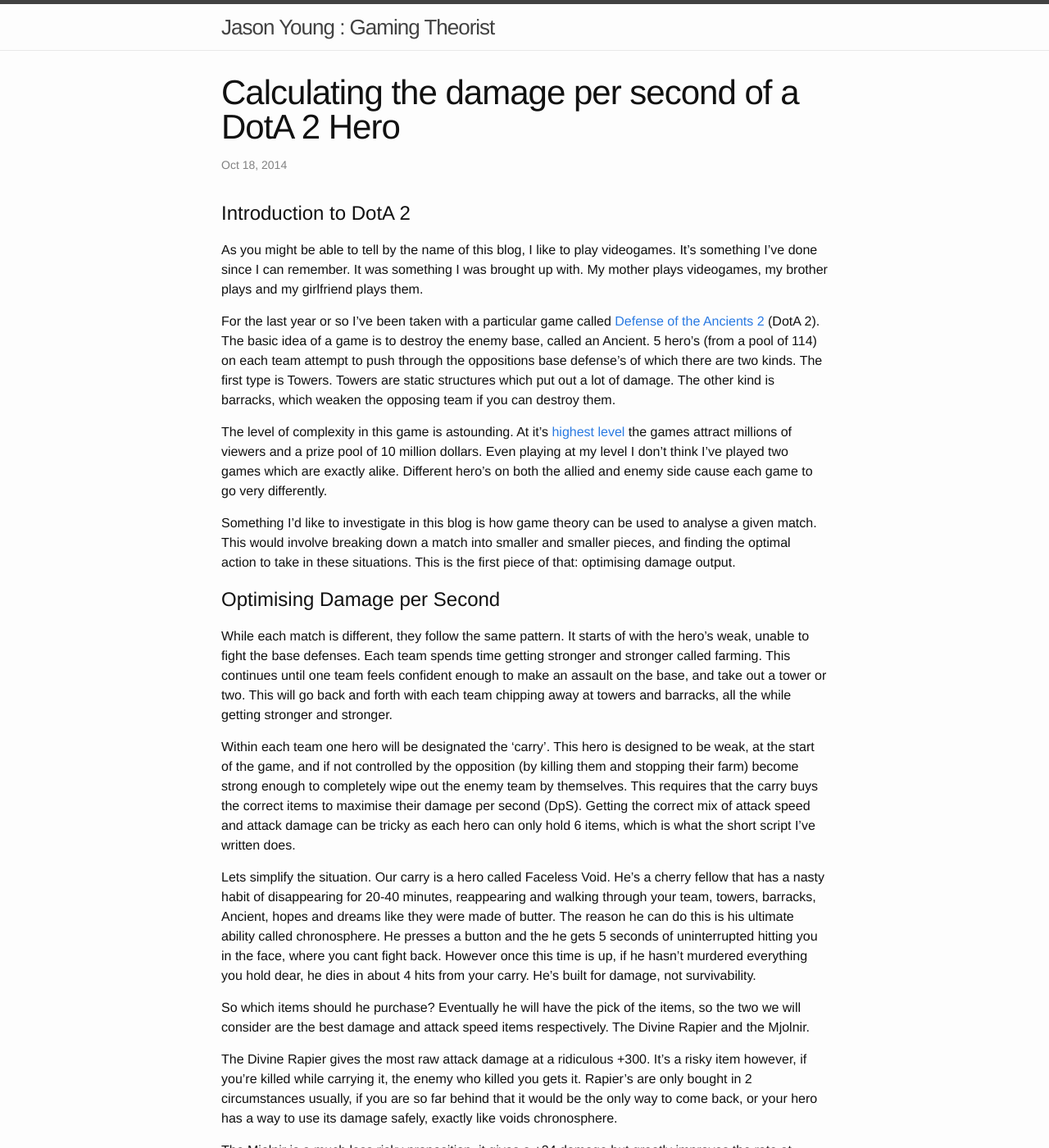
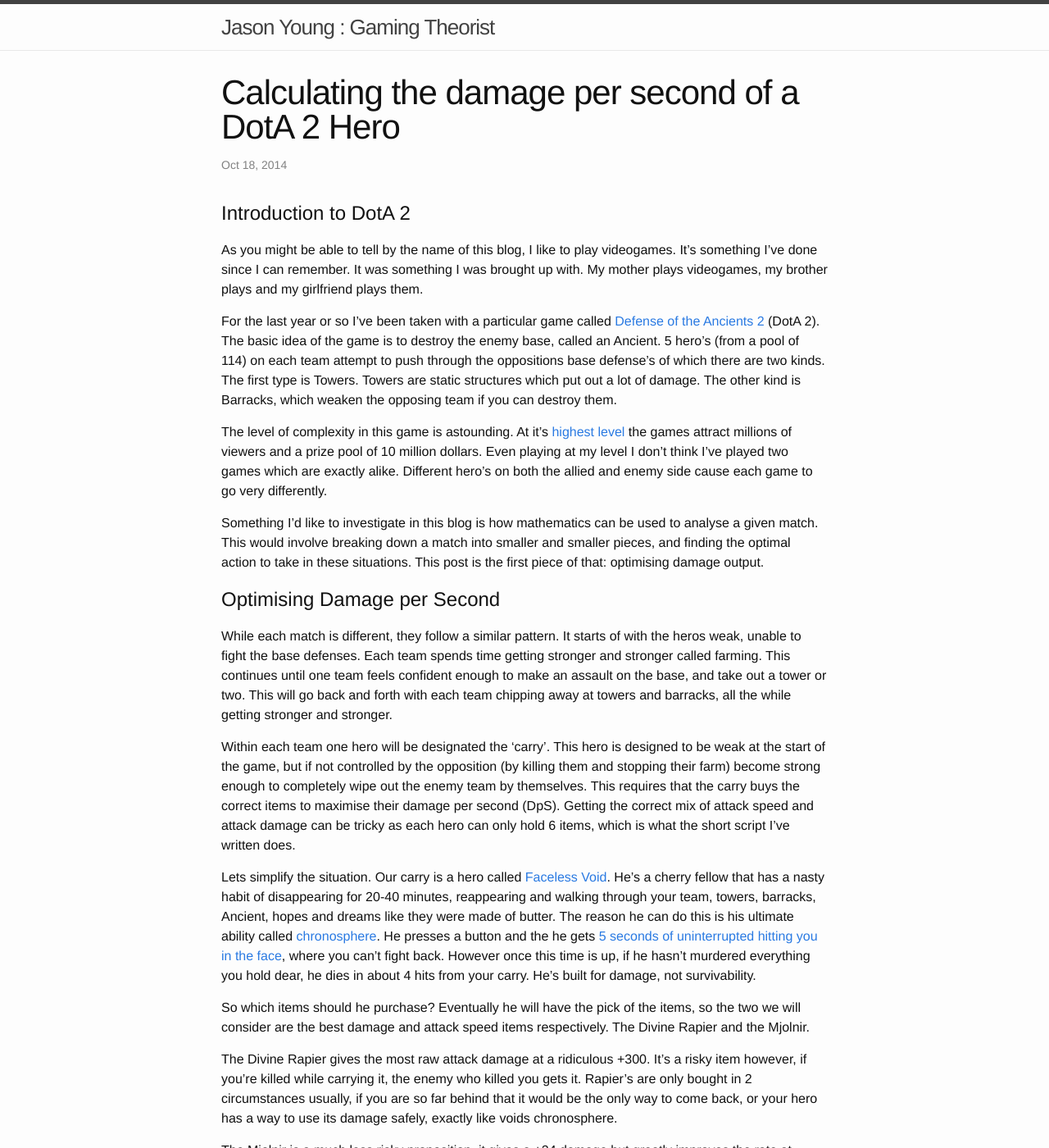
Before and after one commit to JasYoung314/gamingtheorist, a Jekyll site: the page built from _posts/2014-10-18-Calculating-damage-per-second.md, in a window 1280 px wide and 1400 px high. Shown: the whole window at 82% size. Built offline with Jekyll 4.4.1, drawn with Linux system fonts in a browser that asks for light colours; formulas are drawn with MathJax 3; comment, search, counter and statistics services are not loaded.

Commit message:
fixing and tidying up

```diff
--- a/_posts/2014-10-18-Calculating-damage-per-second.md
+++ b/_posts/2014-10-18-Calculating-damage-per-second.md
@@ -14,39 +14,39 @@
 My mother plays videogames, my brother plays and my girlfriend plays them.
 
 For the last year or so I've been taken with a particular game called [Defense of the Ancients 2](http://blog.dota2.com/?l=english) (DotA 2).
-The basic idea of a game is to destroy the enemy base, called an Ancient.
+The basic idea of the game is to destroy the enemy base, called an Ancient.
 5 hero's (from a pool of 114) on each team attempt to push through the oppositions base defense's of which there are two kinds.
 The first type is Towers.
 Towers are static structures which put out a lot of damage.
-The other kind is barracks, which weaken the opposing team if you can destroy them.
+The other kind is Barracks, which weaken the opposing team if you can destroy them.
 
 The level of complexity in this game is astounding.
 At it's [highest level](http://wiki.teamliquid.net/dota2/The_International/2014) the games attract millions of viewers and a prize pool of 10 million dollars.
 Even playing at my level I don't think I've played two games which are exactly alike.
 Different hero's on both the allied and enemy side cause each game to go very differently.
 
-Something I'd like to investigate in this blog is how game theory can be used to analyse a given match.
+Something I'd like to investigate in this blog is how mathematics can be used to analyse a given match.
 This would involve breaking down a match into smaller and smaller pieces, and finding the optimal action to take in these situations.
-This is the first piece of that: optimising damage output.
+This post is the first piece of that: optimising damage output.
 
 #Optimising Damage per Second
 
-While each match is different, they follow the same pattern.
-It starts of with the hero's weak, unable to fight the base defenses.
+While each match is different, they follow a similar pattern.
+It starts of with the heros weak, unable to fight the base defenses.
 Each team spends time getting stronger and stronger called farming.
 This continues until one team feels confident enough to make an assault on the base, and take out a tower or two.
 This will go back and forth with each team chipping away at towers and barracks, all the while getting stronger and stronger.
 
 Within each team one hero will be designated the 'carry'.
-This hero is designed to be weak, at the start of the game, and if not controlled by the opposition (by killing them and stopping their farm) become strong enough to completely wipe out the enemy team by themselves.
+This hero is designed to be weak at the start of the game, but if not controlled by the opposition (by killing them and stopping their farm) become strong enough to completely wipe out the enemy team by themselves.
 This requires that the carry buys the correct items to maximise their damage per second (DpS).
 Getting the correct mix of attack speed and attack damage can be tricky as each hero can only hold 6 items, which is what the short script I've written does.
 
 
-Lets simplify the situation. Our carry is a hero called Faceless Void.
+Lets simplify the situation. Our carry is a hero called [Faceless Void](http://dota2.gamepedia.com/Faceless_Void).
 He's a cherry fellow that has a nasty habit of disappearing for 20-40 minutes, reappearing and walking through your team, towers, barracks, Ancient, hopes and dreams like they were made of butter.
-The reason he can do this is his ultimate ability called chronosphere.
-He presses a button and the he gets 5 seconds of uninterrupted hitting you in the face, where you cant fight back.
+The reason he can do this is his ultimate ability called [chronosphere](http://dota2.gamepedia.com/Faceless_Void#Chronosphere).
+He presses a button and the he gets [5 seconds of uninterrupted hitting you in the face](https://www.youtube.com/watch?v=JJioix5J15c), where you can't fight back.
 However once this time is up, if he hasn't murdered everything you hold dear, he dies in about 4 hits from your carry.
 He's built for damage, not survivability.
 
```
